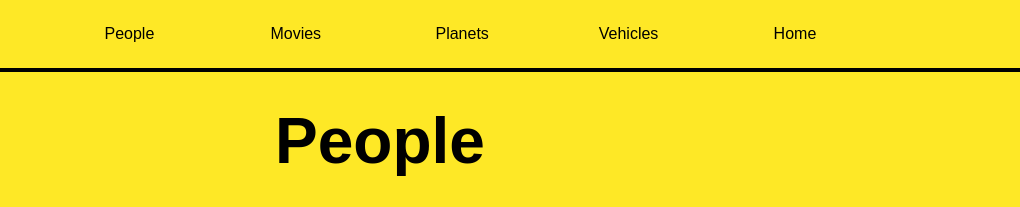
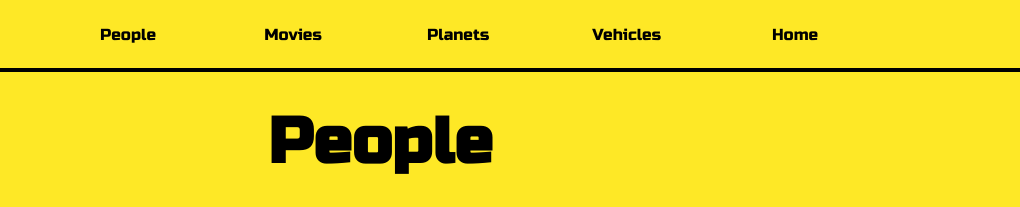
Before and after one commit to TetianaKoliesnik/StarWars-API-Assignment, a plain HTML site: page src/pages/people.html in a window 1280 px wide. Shown: the full height of the page, 260-1280 px from the left. Drawn offline with Linux system fonts and the light colour scheme; no server answers.

Commit message:
connect stylesheet

```diff
--- a/src/pages/people.html
+++ b/src/pages/people.html
@@ -3,9 +3,7 @@
 <head>
 	<meta charset="UTF-8">
 	<meta name="viewport" content="width=device-width, initial-scale=1.0">
-	<link rel="stylesheet" href="../styles/reset.css">
-	<link rel="stylesheet" href="../styles/variables.css">
-	<link rel="stylesheet" href="../styles/style.css">
+	<link rel="stylesheet" href="../styles/index.css">
 	<title>People</title>
 </head>
 <body>
```
